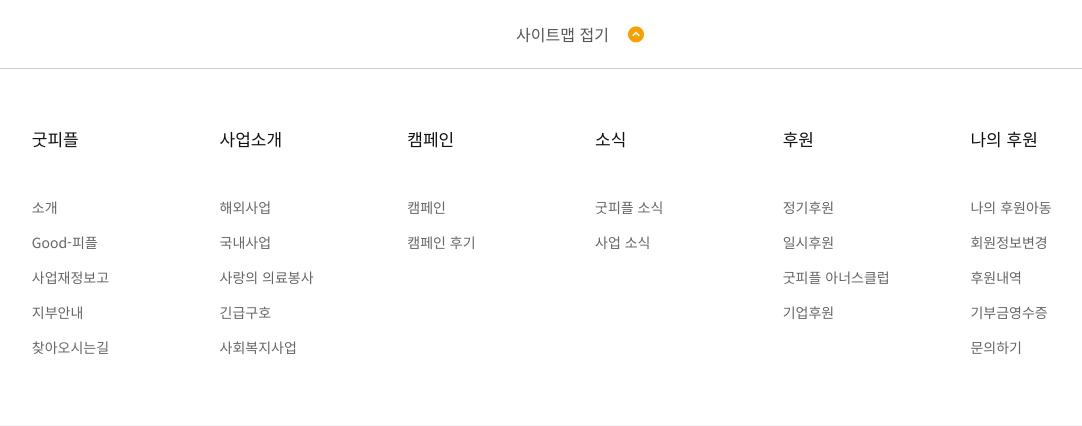
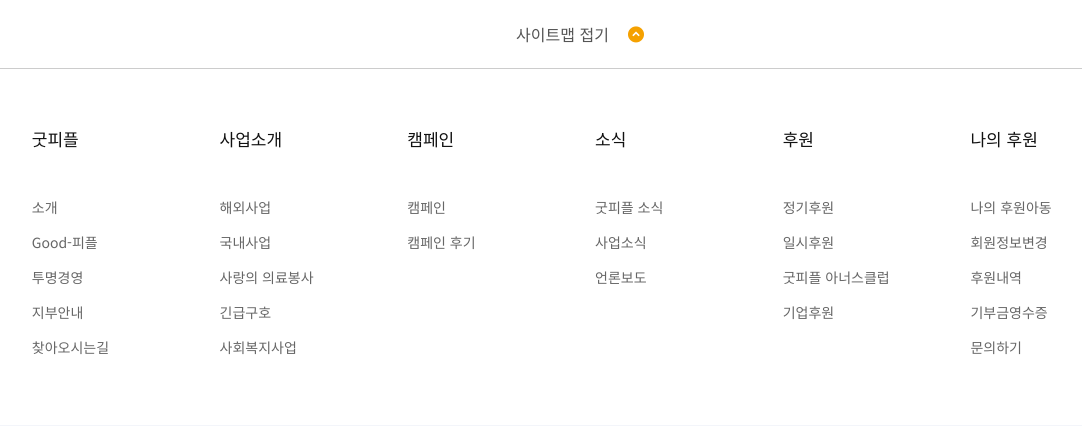
Before and after one commit to movementk/goodpeople, a PHP site: page /index.php in a window 1280 px wide. Shown: the part 4458-4884 px from the top of the page, without its empty margins (60-1142 px from the left). Run offline with PHP 8.4, Linux system fonts and the light colour scheme; style sheets or scripts are compiled from the project's sources; some libraries are stand-ins or nearby versions; some web fonts are replaced.

Commit message:
gnb 후원하기 이벤트 수정 완료 gnb및 사이트 맵 링크 작업 완료.

```diff
--- a/assets/css/default.css
+++ b/assets/css/default.css
@@ -1099,7 +1099,7 @@ body {
         border-radius: 0;
         width: 190px;
         background-color: #144199;
-        transform: translate3d(0px, 90px, 0px) !important; }
+        transform: translate3d(0px, 0, 0px) !important; }
         #gnb .quick-menu .sponsorship .dropdown .dropdown-menu a {
           width: 190px;
           padding: 0;
--- a/assets/css/default.scss
+++ b/assets/css/default.scss
@@ -870,7 +870,7 @@ body {
                     border-radius: 0;
                     width: 190px;
                     background-color: #144199;
-                    transform: translate3d(0px, 90px, 0px) !important;
+                    transform: translate3d(0px, 0, 0px) !important;
                     a {
                         width: 190px;
                         padding: 0;
--- a/assets/js/common.js
+++ b/assets/js/common.js
@@ -69,4 +69,11 @@
         $('#site-map').removeClass('active');
         $(this).removeClass('close-map');
     });
+    // 후원하기 마우스 오버 관련
+    $(document).on('mouseenter focus click','.sponsorship .dropdown .btn', function(){
+        $('.sponsorship .dropdown, .sponsorship .dropdown-menu').addClass('show');
+    });
+    $(document).on('mouseleave','.sponsorship .dropdown', function (){
+        $('.sponsorship .dropdown, .sponsorship .dropdown-menu').removeClass('show');
+    });
 })(jQuery);
--- a/inc/header.php
+++ b/inc/header.php
@@ -6,10 +6,10 @@
     <nav id="gnb" class="d-none d-xl-block">
         <ul class="gnb-menu">
             <li>
-                <a href="#">굿피플소개</a>
+                <a href="#">굿피플</a>
                 <div class="introduce">
                     <div class="intro">
-                        <h2>굿피플 소개</h2>
+                        <h2>굿피플</h2>
                         <p>
                             굿피플은 지구촌 희망건설에 앞장서는 <br>
                             국제구호개발 NGO 입니다.
@@ -23,23 +23,23 @@
                             <li>
                                 <h3>소개</h3>
                                 <ul>
-                                    <li><a href="#">비전과 가치<span></span></a></li>
-                                    <li><a href="#">걸어온 길<span></span></a></li>
-                                    <li><a href="#">인사말<span></span></a></li>
+                                    <li><a href="/introduce/vision.php">비전과 가치<span></span></a></li>
+                                    <li><a href="/introduce/history.php">걸어온 길<span></span></a></li>
+                                    <li><a href="/introduce/greetings.php">인사말<span></span></a></li>
                                 </ul>
                             </li>
                             <li>
                                 <h3>Good 피플</h3>
                                 <ul>
-                                    <li><a href="#">나눔대사<span></span></a></li>
+                                    <li><a href="/introduce/ambassadors.php">나눔대사<span></span></a></li>
+                                    <li><a href="#">조직도<span></span></a></li>
                                     <li><a href="#">이사회 및 위원회<span></span></a></li>
-                                    <li><a href="#">조직도<span></span></a></li>
                                 </ul>
                             </li>
                             <li>
                                 <h3>투명경영</h3>
                                 <ul>
-                                    <li><a href="#">사단법인<span></span></a></li>
+                                    <li><a href="/introduce/corporation.php">사단법인<span></span></a></li>
                                     <li><a href="#">복지법인<span></span></a></li>
                                 </ul>
                             </li>
@@ -76,39 +76,38 @@
                     <div class="page-map">
                         <ul class="page-list">
                             <li>
-                                <h3>소개</h3>
+                                <h3>해외사업</h3>
                                 <ul>
-                                    <li><a href="#">비전과 가치<span></span></a></li>
-                                    <li><a href="#">걸어온 길<span></span></a></li>
-                                    <li><a href="#">인사말<span></span></a></li>
+                                    <li><a href="#">menu-1<span></span></a></li>
+                                    <li><a href="#">menu-2<span></span></a></li>
+                                    <li><a href="#">menu-3<span></span></a></li>
                                 </ul>
                             </li>
                             <li>
-                                <h3>Good 피플</h3>
+                                <h3>국내사업</h3>
                                 <ul>
-                                    <li><a href="#">나눔대사<span></span></a></li>
-                                    <li><a href="#">이사회 및 위원회<span></span></a></li>
-                                    <li><a href="#">조직도<span></span></a></li>
+                                    <li><a href="#">menu-1<span></span></a></li>
+                                    <li><a href="#">menu-2<span></span></a></li>
+                                    <li><a href="#">menu-3<span></span></a></li>
                                 </ul>
                             </li>
                             <li>
-                                <h3>투명경영</h3>
+                                <h3>사랑의의료봉사</h3>
                                 <ul>
-                                    <li><a href="#">사단법인<span></span></a></li>
-                                    <li><a href="#">복지법인<span></span></a></li>
+                                    <li><a href="#">소개<span></span></a></li>
+                                    <li><a href="#">스케줄<span></span></a></li>
                                 </ul>
                             </li>
                             <li>
-                                <h3>지부안내</h3>
+                                <h3>긴급구호</h3>
                                 <ul>
-                                    <li><a href="#">해외지부<span></span></a></li>
-                                    <li><a href="#">국내지부<span></span></a></li>
+                                    <li><a href="/business/emergency_relief.php">긴급구호<span></span></a></li>
                                 </ul>
                             </li>
                             <li>
-                                <h3>찾아오시는 길</h3>
+                                <h3>사회복지사업</h3>
                                 <ul>
-                                    <li><a href="#">찾아오시는 길<span></span></a></li>
+                                    <li><a href="/business/welfare_work.php">사회복지사업<span></span></a></li>
                                 </ul>
                             </li>
                         </ul>
@@ -131,39 +130,15 @@
                     <div class="page-map">
                         <ul class="page-list">
                             <li>
-                                <h3>소개</h3>
+                                <h3>캠페인</h3>
                                 <ul>
-                                    <li><a href="#">비전과 가치<span></span></a></li>
-                                    <li><a href="#">걸어온 길<span></span></a></li>
-                                    <li><a href="#">인사말<span></span></a></li>
+                                    <li><a href="#">캠페인<span></span></a></li>
                                 </ul>
                             </li>
                             <li>
-                                <h3>Good 피플</h3>
+                                <h3>캠페인 후기</h3>
                                 <ul>
-                                    <li><a href="#">나눔대사<span></span></a></li>
-                                    <li><a href="#">이사회 및 위원회<span></span></a></li>
-                                    <li><a href="#">조직도<span></span></a></li>
-                                </ul>
-                            </li>
-                            <li>
-                                <h3>투명경영</h3>
-                                <ul>
-                                    <li><a href="#">사단법인<span></span></a></li>
-                                    <li><a href="#">복지법인<span></span></a></li>
-                                </ul>
-                            </li>
-                            <li>
-                                <h3>지부안내</h3>
-                                <ul>
-                                    <li><a href="#">해외지부<span></span></a></li>
-                                    <li><a href="#">국내지부<span></span></a></li>
-                                </ul>
-                            </li>
-                            <li>
-                                <h3>찾아오시는 길</h3>
-                                <ul>
-                                    <li><a href="#">찾아오시는 길<span></span></a></li>
+                                    <li><a href="/campaign/campaign_review.php">캠페인 후기<span></span></a></li>
                                 </ul>
                             </li>
                         </ul>
@@ -186,45 +161,75 @@
                     <div class="page-map">
                         <ul class="page-list">
                             <li>
-                                <h3>소개</h3>
+                                <h3>굿피플 소식</h3>
                                 <ul>
-                                    <li><a href="#">비전과 가치<span></span></a></li>
-                                    <li><a href="#">걸어온 길<span></span></a></li>
-                                    <li><a href="#">인사말<span></span></a></li>
+                                    <li><a href="/community/news_list.php">소식<span></span></a></li>
+                                    <li><a href="/community/notice_list.php">공지사항<span></span></a></li>
                                 </ul>
                             </li>
                             <li>
-                                <h3>Good 피플</h3>
+                                <h3>사업소식</h3>
                                 <ul>
-                                    <li><a href="#">나눔대사<span></span></a></li>
-                                    <li><a href="#">이사회 및 위원회<span></span></a></li>
-                                    <li><a href="#">조직도<span></span></a></li>
+                                    <li><a href="/community/business_list.php">해외/국내사업이야기<span></span></a></li>
                                 </ul>
                             </li>
                             <li>
-                                <h3>투명경영</h3>
+                                <h3>언론보도</h3>
                                 <ul>
-                                    <li><a href="#">사단법인<span></span></a></li>
-                                    <li><a href="#">복지법인<span></span></a></li>
-                                </ul>
-                            </li>
-                            <li>
-                                <h3>지부안내</h3>
-                                <ul>
-                                    <li><a href="#">해외지부<span></span></a></li>
-                                    <li><a href="#">국내지부<span></span></a></li>
-                                </ul>
-                            </li>
-                            <li>
-                                <h3>찾아오시는 길</h3>
-                                <ul>
-                                    <li><a href="#">찾아오시는 길<span></span></a></li>
+                                    <li><a href="/community/media_list.php">언론보도<span></span></a></li>
                                 </ul>
                             </li>
                         </ul>
                     </div>
                 </div>
             </li>
+            <!--<li>
+                <a href="#">후원</a>
+                <div class="sponsorship">
+                    <div class="intro">
+                        <h2>후원</h2>
+                        <p>
+                            굿피플은 지구촌 희망건설에 앞장서는 <br>
+                            국제구호개발 NGO 입니다.
+                        </p>
+                        <figure>
+                            <img src="/assets/images/main/img_introduce.png" alt="">
+                        </figure>
+                    </div>
+                    <div class="page-map">
+                        <ul class="page-list">
+                            <li>
+                                <h3>정기후원</h3>
+                                <ul>
+                                    <li><a href="#">menu-1<span></span></a></li>
+                                    <li><a href="#">menu-2<span></span></a></li>
+                                </ul>
+                            </li>
+                            <li>
+                                <h3>일시후원</h3>
+                                <ul>
+                                    <li><a href="#">menu-1<span></span></a></li>
+                                    <li><a href="#">menu-2<span></span></a></li>
+                                </ul>
+                            </li>
+                            <li>
+                                <h3>굿피플 아너스클럽</h3>
+                                <ul>
+                                    <li><a href="#">아너스클럽이란?<span></span></a></li>
+                                    <li><a href="#">아너스클럽멤버<span></span></a></li>
+                                </ul>
+                            </li>
+                            <li>
+                                <h3>기업후원</h3>
+                                <ul>
+                                    <li><a href="/sponsor/share_partner.php">나눔파트너<span></span></a></li>
+                                    <li><a href="/sponsor/share_store.php">나눔가게<span></span></a></li>
+                                </ul>
+                            </li>
+                        </ul>
+                    </div>
+                </div>
+            </li>-->
             <li>
                 <a href="#">나의후원</a>
                 <div class="sponsorship">
@@ -241,39 +246,34 @@
                     <div class="page-map">
                         <ul class="page-list">
                             <li>
-                                <h3>소개</h3>
+                                <h3>나의 후원아동</h3>
                                 <ul>
-                                    <li><a href="#">비전과 가치<span></span></a></li>
-                                    <li><a href="#">걸어온 길<span></span></a></li>
-                                    <li><a href="#">인사말<span></span></a></li>
+                                    <li><a href="/mypage/children_list_type1.php">나의 후원아동<span></span></a></li>
+                                    <li><a href="/mypage/letter_list.php">편지쓰기<span></span></a></li>
                                 </ul>
                             </li>
                             <li>
-                                <h3>Good 피플</h3>
+                                <h3>회원정보변경</h3>
                                 <ul>
-                                    <li><a href="#">나눔대사<span></span></a></li>
-                                    <li><a href="#">이사회 및 위원회<span></span></a></li>
-                                    <li><a href="#">조직도<span></span></a></li>
+                                    <li><a href="#">회원정보변경<span></span></a></li>
                                 </ul>
                             </li>
                             <li>
-                                <h3>투명경영</h3>
+                                <h3>후원 내역</h3>
                                 <ul>
-                                    <li><a href="#">사단법인<span></span></a></li>
-                                    <li><a href="#">복지법인<span></span></a></li>
+                                    <li><a href="#">후원 내역<span></span></a></li>
                                 </ul>
                             </li>
                             <li>
-                                <h3>지부안내</h3>
+                                <h3>기부금영수증</h3>
                                 <ul>
-                                    <li><a href="#">해외지부<span></span></a></li>
-                                    <li><a href="#">국내지부<span></span></a></li>
+                                    <li><a href="#">기부금영수증<span></span></a></li>
                                 </ul>
                             </li>
                             <li>
-                                <h3>찾아오시는 길</h3>
+                                <h3>문의</h3>
                                 <ul>
-                                    <li><a href="#">찾아오시는 길<span></span></a></li>
+                                    <li><a href="/mypage/inquiry/inquiry_list.php">문의<span></span></a></li>
                                 </ul>
                             </li>
                         </ul>
--- a/inc/sitemap.php
+++ b/inc/sitemap.php
@@ -12,9 +12,9 @@
                 <li class="col-2">
                     <h4>굿피플</h4>
                     <ul>
-                        <li><a href="#">소개</a></li>
-                        <li><a href="#">Good-피플</a></li>
-                        <li><a href="#">사업재정보고</a></li>
+                        <li><a href="/introduce/greetings.php">소개</a></li>
+                        <li><a href="/introduce/ambassadors.php">Good-피플</a></li>
+                        <li><a href="/introduce/corporation.php">투명경영</a></li>
                         <li><a href="#">지부안내</a></li>
                         <li><a href="#">찾아오시는길</a></li>
                     </ul>
@@ -25,22 +25,23 @@
                         <li><a href="#">해외사업</a></li>
                         <li><a href="#">국내사업</a></li>
                         <li><a href="#">사랑의 의료봉사</a></li>
-                        <li><a href="#">긴급구호</a></li>
-                        <li><a href="#">사회복지사업</a></li>
+                        <li><a href="/business/emergency_relief.php">긴급구호</a></li>
+                        <li><a href="/business/welfare_work.php">사회복지사업</a></li>
                     </ul>
                 </li>
                 <li class="col-2">
                     <h4>캠페인</h4>
                     <ul>
                         <li><a href="#">캠페인</a></li>
-                        <li><a href="#">캠페인 후기</a></li>
+                        <li><a href="/campaign/campaign_review.php">캠페인 후기</a></li>
                     </ul>
                 </li>
                 <li class="col-2">
                     <h4>소식</h4>
                     <ul>
-                        <li><a href="#">굿피플 소식</a></li>
-                        <li><a href="#">사업 소식</a></li>
+                        <li><a href="/community/news_list.php">굿피플 소식</a></li>
+                        <li><a href="/community/business_list.php">사업소식</a></li>
+                        <li><a href="/community/media_list.php">언론보도</a></li>
                     </ul>
                 </li>
                 <li class="col-2">
@@ -49,17 +50,17 @@
                         <li><a href="#">정기후원</a></li>
                         <li><a href="#">일시후원</a></li>
                         <li><a href="#">굿피플 아너스클럽</a></li>
-                        <li><a href="#">기업후원</a></li>
+                        <li><a href="/sponsor/share_partner.php">기업후원</a></li>
                     </ul>
                 </li>
                 <li class="col-2">
                     <h4>나의 후원</h4>
                     <ul>
-                        <li><a href="#">나의 후원아동</a></li>
+                        <li><a href="/mypage/children_list_type1.php">나의 후원아동</a></li>
                         <li><a href="#">회원정보변경</a></li>
-                        <li><a href="#">후원내역</a></li>
-                        <li><a href="#">기부금영수증</a></li>
-                        <li><a href="#">문의하기</a></li>
+                        <li><a href="/mypage/">후원내역</a></li>
+                        <li><a href="/mypage/">기부금영수증</a></li>
+                        <li><a href="/mypage/inquiry/inquiry_list.php">문의하기</a></li>
                     </ul>
                 </li>
             </ul>
```
Also changed, not shown: 1 other file.
